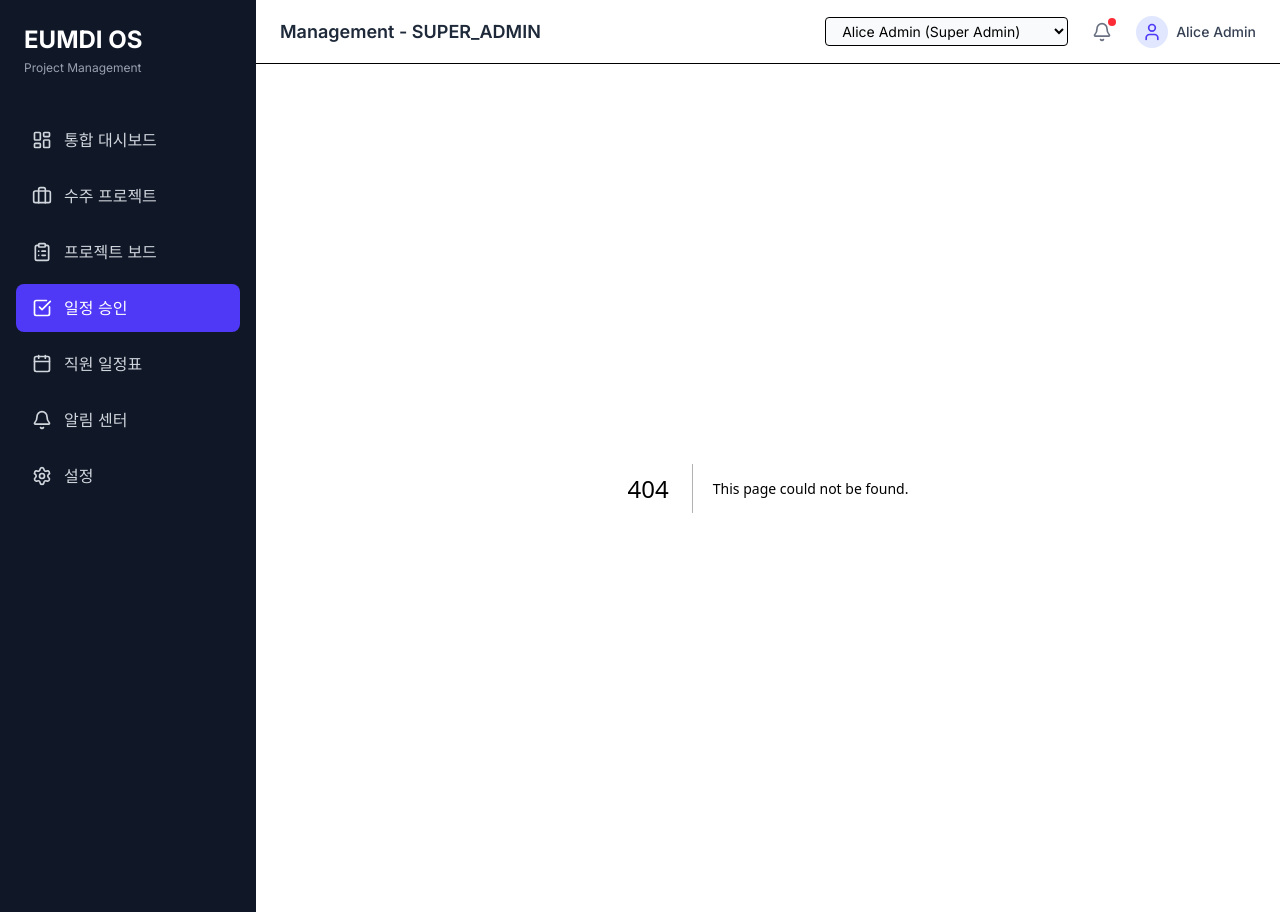
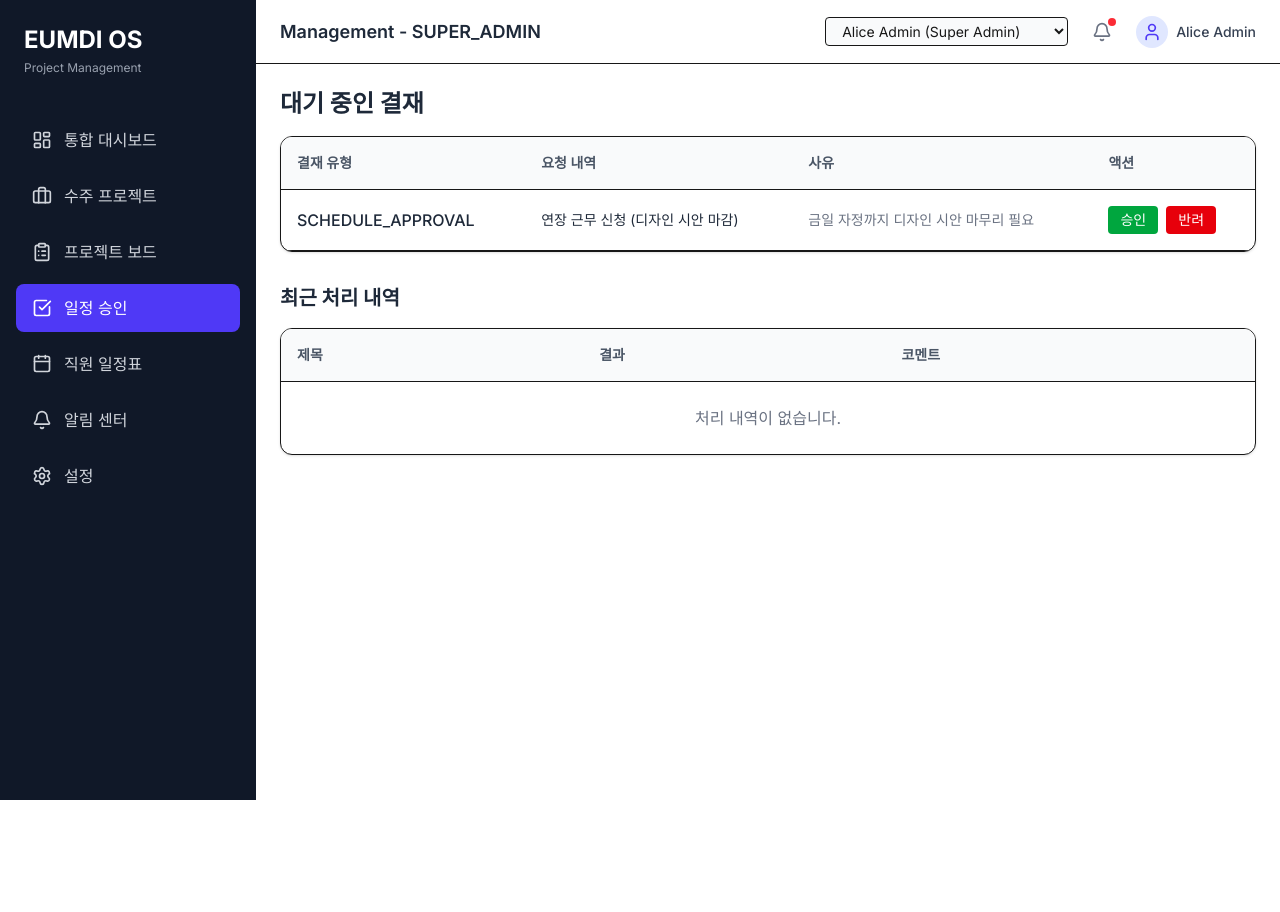
Before and after one commit to eumditravel-oss/workspace, a Next.js app: page /approvals in a window 1280 px wide. Before the commit this address had no page. After the commit the page ends 800 px from the top, so only its background shows below. Built offline with nearby package versions, Linux system fonts and the light colour scheme.

Commit message:
phase-5: add schedules and approvals flow

```diff
--- /dev/null
+++ b/src/app/approvals/page.tsx
@@ -0,0 +1,95 @@
+'use client';
+import React from 'react';
+import { useAuthStore } from '@/store/authStore';
+import { useApprovalStore } from '@/store/approvalStore';
+
+export default function ApprovalsPage() {
+  const { currentUser } = useAuthStore();
+  const { requests, updateApprovalStatus } = useApprovalStore();
+
+  if (!currentUser) return <div className="p-6">로그인이 필요합니다.</div>;
+  if (!['SUPER_ADMIN', 'DEPARTMENT_MANAGER'].includes(currentUser.role)) {
+    return <div className="p-6 text-red-500 font-bold">권한이 없습니다. 결재 권한자만 접근 가능합니다.</div>;
+  }
+
+  // Only show requests pending for this manager or super admin
+  const pendingRequests = requests.filter(r => r.status === 'PENDING' && (currentUser.role === 'SUPER_ADMIN' || r.managerId === currentUser.id));
+  const completedRequests = requests.filter(r => r.status !== 'PENDING' && (currentUser.role === 'SUPER_ADMIN' || r.managerId === currentUser.id));
+
+  const handleAction = (id: string, action: 'APPROVED' | 'REJECTED') => {
+    updateApprovalStatus(id, action, currentUser.id, action === 'REJECTED' ? '반려됨' : '승인됨');
+  };
+
+  return (
+    <div className="max-w-5xl mx-auto space-y-8">
+      <div>
+        <h1 className="text-2xl font-bold text-gray-800 mb-4">대기 중인 결재</h1>
+        <div className="bg-white rounded-xl shadow-sm border overflow-hidden">
+          <table className="w-full text-left border-collapse">
+            <thead>
+              <tr className="bg-gray-50 border-b">
+                <th className="p-4 text-sm font-semibold text-gray-600">결재 유형</th>
+                <th className="p-4 text-sm font-semibold text-gray-600">요청 내역</th>
+                <th className="p-4 text-sm font-semibold text-gray-600">사유</th>
+                <th className="p-4 text-sm font-semibold text-gray-600">액션</th>
+              </tr>
+            </thead>
+            <tbody>
+              {pendingRequests.length === 0 ? (
+                <tr>
+                  <td colSpan={4} className="p-6 text-center text-gray-500">대기 중인 결재가 없습니다.</td>
+                </tr>
+              ) : (
+                pendingRequests.map(r => (
+                  <tr key={r.id} className="border-b hover:bg-gray-50">
+                    <td className="p-4 font-medium text-gray-800">{r.type}</td>
+                    <td className="p-4 text-sm text-gray-800">{r.title}</td>
+                    <td className="p-4 text-sm text-gray-500 max-w-xs truncate">{r.reason}</td>
+                    <td className="p-4 space-x-2 flex">
+                      <button onClick={() => handleAction(r.id, 'APPROVED')} className="bg-green-600 text-white px-3 py-1 rounded text-sm hover:bg-green-700">승인</button>
+                      <button onClick={() => handleAction(r.id, 'REJECTED')} className="bg-red-600 text-white px-3 py-1 rounded text-sm hover:bg-red-700">반려</button>
+                    </td>
+                  </tr>
+                ))
+              )}
+            </tbody>
+          </table>
+        </div>
+      </div>
+
+      <div>
+        <h2 className="text-xl font-bold text-gray-800 mb-4">최근 처리 내역</h2>
+        <div className="bg-white rounded-xl shadow-sm border overflow-hidden">
+          <table className="w-full text-left border-collapse">
+            <thead>
+              <tr className="bg-gray-50 border-b">
+                <th className="p-4 text-sm font-semibold text-gray-600">제목</th>
+                <th className="p-4 text-sm font-semibold text-gray-600">결과</th>
+                <th className="p-4 text-sm font-semibold text-gray-600">코멘트</th>
+              </tr>
+            </thead>
+            <tbody>
+              {completedRequests.length === 0 ? (
+                <tr>
+                  <td colSpan={3} className="p-6 text-center text-gray-500">처리 내역이 없습니다.</td>
+                </tr>
+              ) : (
+                completedRequests.map(r => (
+                  <tr key={r.id} className="border-b hover:bg-gray-50">
+                    <td className="p-4 font-medium text-gray-800">{r.title}</td>
+                    <td className="p-4 text-sm font-bold">
+                      <span className={r.status === 'APPROVED' ? 'text-green-600' : 'text-red-600'}>
+                        {r.status}
+                      </span>
+                    </td>
+                    <td className="p-4 text-sm text-gray-500">{r.reviewComment}</td>
+                  </tr>
+                ))
+              )}
+            </tbody>
+          </table>
+        </div>
+      </div>
+    </div>
+  );
+}
--- /dev/null
+++ b/src/app/schedules/page.tsx
@@ -0,0 +1,58 @@
+'use client';
+import React from 'react';
+import { useAuthStore } from '@/store/authStore';
+import { useScheduleStore } from '@/store/scheduleStore';
+
+export default function SchedulesPage() {
+  const { currentUser } = useAuthStore();
+  const { schedules } = useScheduleStore();
+
+  if (!currentUser) return <div className="p-6">로그인이 필요합니다.</div>;
+  if (['WORKER'].includes(currentUser.role)) {
+    return <div className="p-6 text-red-500 font-bold">권한이 없습니다. 관리자 및 PM만 전체 일정표를 볼 수 있습니다.</div>;
+  }
+
+  // Filter based on role
+  const visibleSchedules = schedules.filter(s => {
+    if (currentUser.role === 'SUPER_ADMIN') return true;
+    if (currentUser.role === 'DEPARTMENT_MANAGER') return s.departmentId === currentUser.departmentId;
+    if (currentUser.role === 'PM') return s.visibility !== 'MANAGER_ONLY' && s.visibility !== 'SUPER_ADMIN_ONLY';
+    return false;
+  });
+
+  return (
+    <div className="max-w-5xl mx-auto space-y-6">
+      <h1 className="text-2xl font-bold text-gray-800">직원 일정표</h1>
+      <div className="bg-white rounded-xl shadow-sm border overflow-hidden">
+        <table className="w-full text-left border-collapse">
+          <thead>
+            <tr className="bg-gray-50 border-b">
+              <th className="p-4 text-sm font-semibold text-gray-600">제목</th>
+              <th className="p-4 text-sm font-semibold text-gray-600">작성자 Role</th>
+              <th className="p-4 text-sm font-semibold text-gray-600">시작 일시</th>
+              <th className="p-4 text-sm font-semibold text-gray-600">종료 일시</th>
+              <th className="p-4 text-sm font-semibold text-gray-600">상태</th>
+            </tr>
+          </thead>
+          <tbody>
+            {visibleSchedules.length === 0 ? (
+              <tr>
+                <td colSpan={5} className="p-6 text-center text-gray-500">등록된 일정이 없습니다.</td>
+              </tr>
+            ) : (
+              visibleSchedules.map(s => (
+                <tr key={s.id} className="border-b hover:bg-gray-50">
+                  <td className="p-4 font-medium text-gray-800">{s.title}</td>
+                  <td className="p-4 text-sm text-gray-500">{s.ownerRole}</td>
+                  <td className="p-4 text-sm text-gray-500">{new Date(s.startDateTime).toLocaleString()}</td>
+                  <td className="p-4 text-sm text-gray-500">{new Date(s.endDateTime).toLocaleString()}</td>
+                  <td className="p-4 text-sm font-bold text-indigo-600">{s.status}</td>
+                </tr>
+              ))
+            )}
+          </tbody>
+        </table>
+      </div>
+    </div>
+  );
+}
--- /dev/null
+++ b/src/store/approvalStore.ts
@@ -0,0 +1,36 @@
+import { create } from 'zustand';
+import { ApprovalRequest } from '@/types/models';
+import { mockApprovalRequests } from '@/data/mockData';
+
+interface ApprovalState {
+  requests: ApprovalRequest[];
+  updateApprovalStatus: (id: string, status: 'APPROVED' | 'REJECTED', reviewerId: string, comment?: string) => void;
+}
+
+const initialRequests: ApprovalRequest[] = [
+  ...mockApprovalRequests,
+  {
+    id: 'a1',
+    type: 'SCHEDULE_APPROVAL',
+    requestedBy: 'u4',
+    managerId: 'u2',
+    status: 'PENDING',
+    title: '연장 근무 신청 (디자인 시안 마감)',
+    reason: '금일 자정까지 디자인 시안 마무리 필요',
+    requestedStartDate: '2026-07-07T18:00',
+    requestedDueDate: '2026-07-07T21:00',
+    createdAt: '2026-07-07T09:00:00Z',
+    updatedAt: '2026-07-07T09:00:00Z'
+  }
+];
+
+export const useApprovalStore = create<ApprovalState>((set) => ({
+  requests: initialRequests,
+  updateApprovalStatus: (id, status, reviewerId, comment) => set((state) => ({
+    requests: state.requests.map(r =>
+      r.id === id
+        ? { ...r, status, reviewedBy: reviewerId, reviewComment: comment, updatedAt: new Date().toISOString() }
+        : r
+    )
+  }))
+}));
--- /dev/null
+++ b/src/store/scheduleStore.ts
@@ -0,0 +1,46 @@
+import { create } from 'zustand';
+import { PersonalSchedule } from '@/types/models';
+import { mockPersonalSchedules } from '@/data/mockData';
+
+interface ScheduleState {
+  schedules: PersonalSchedule[];
+  addSchedule: (schedule: Omit<PersonalSchedule, 'id' | 'createdAt' | 'updatedAt' | 'status' | 'approvalStatus'>) => void;
+}
+
+const initialSchedules: PersonalSchedule[] = [
+  ...mockPersonalSchedules,
+  {
+    id: 's1',
+    userId: 'u4',
+    ownerRole: 'WORKER',
+    departmentId: 'd1',
+    title: '디자인 컨퍼런스 참석',
+    description: '코엑스 디자인 박람회 및 컨퍼런스 외근',
+    scheduleType: 'PERSONAL_WORK',
+    startDateTime: '2026-07-08T09:00:00Z',
+    endDateTime: '2026-07-08T18:00:00Z',
+    isAllDay: true,
+    visibility: 'DEPARTMENT',
+    status: 'SCHEDULED',
+    createdBy: 'u4',
+    updatedBy: 'u4',
+    requiresApproval: true,
+    approvalStatus: 'APPROVED',
+    createdAt: '2026-07-07T09:00:00Z',
+    updatedAt: '2026-07-07T09:00:00Z'
+  }
+];
+
+export const useScheduleStore = create<ScheduleState>((set) => ({
+  schedules: initialSchedules,
+  addSchedule: (scheduleData) => set((state) => ({
+    schedules: [...state.schedules, {
+      ...scheduleData,
+      id: `s${Date.now()}`,
+      status: 'SCHEDULED',
+      approvalStatus: scheduleData.requiresApproval ? 'PENDING' : 'NOT_REQUIRED',
+      createdAt: new Date().toISOString(),
+      updatedAt: new Date().toISOString()
+    }]
+  }))
+}));
```
